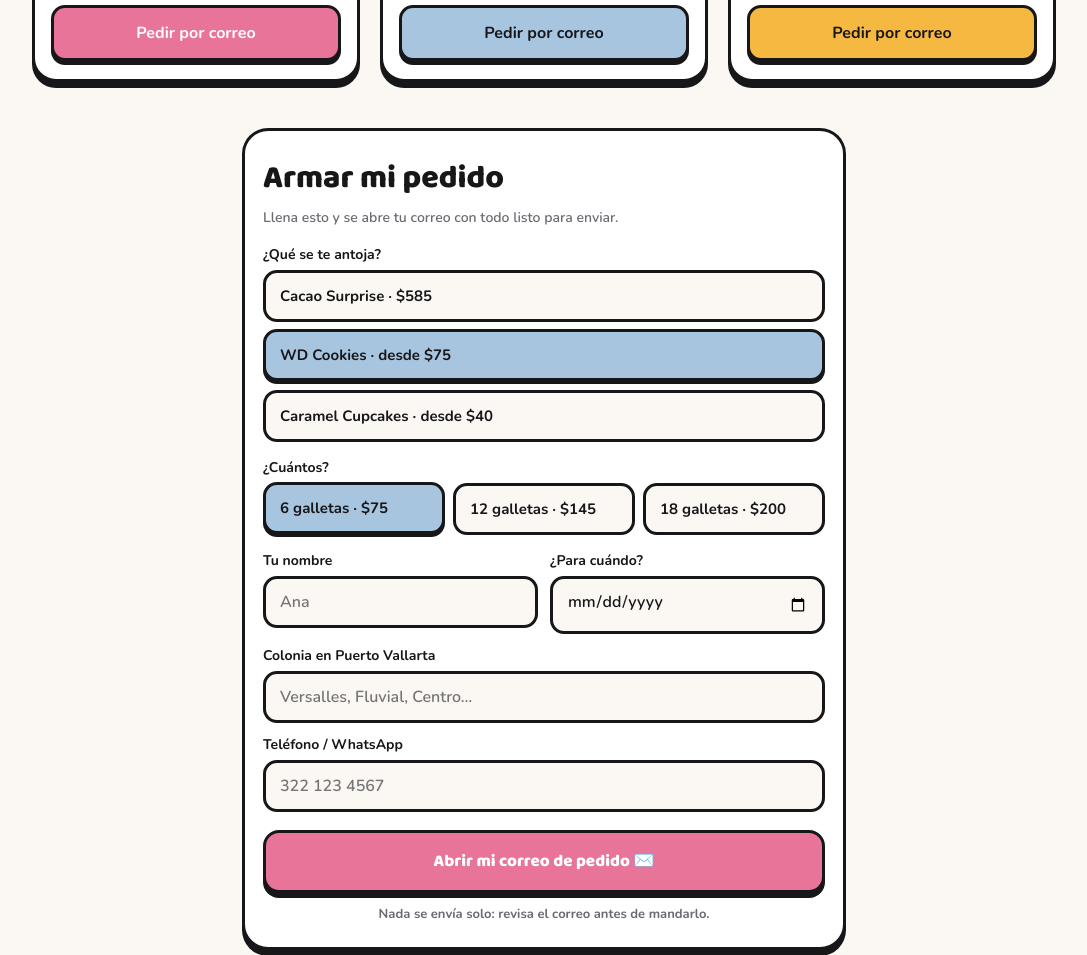
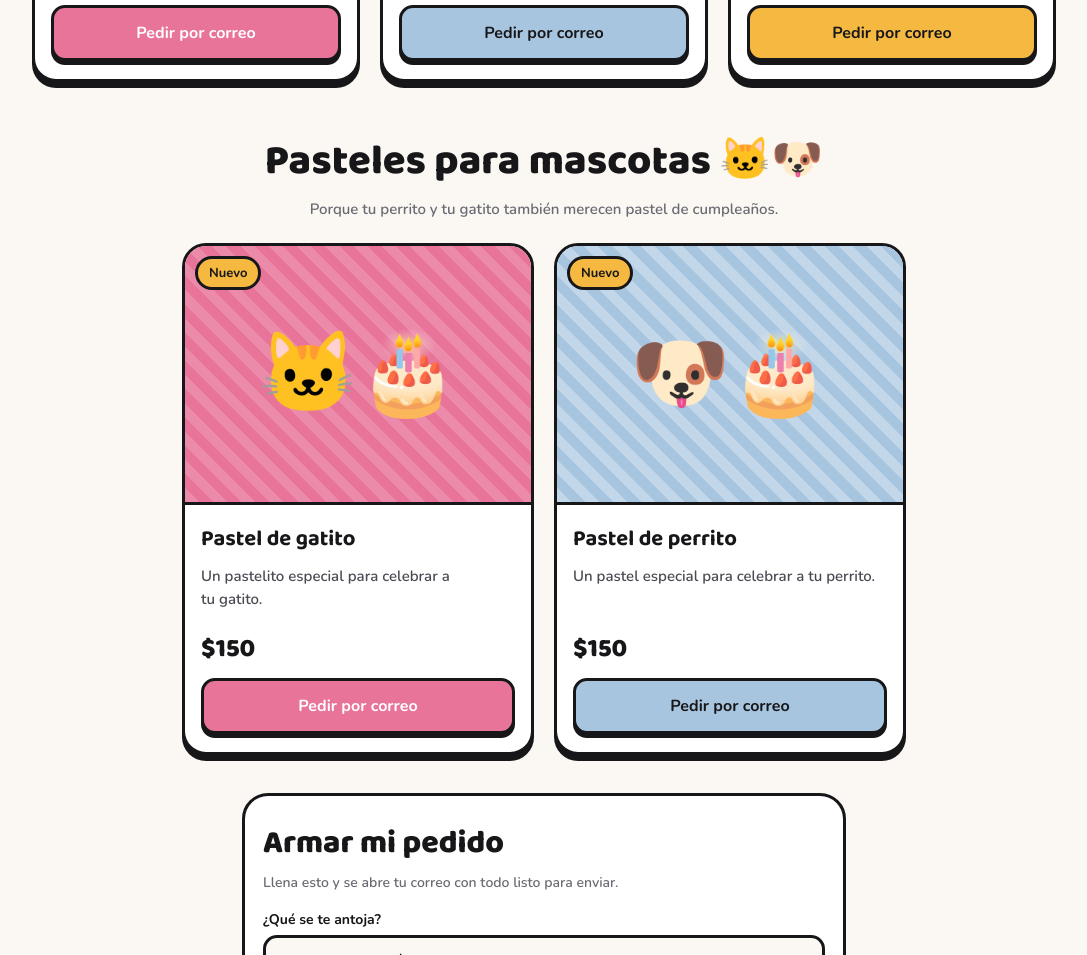
Before and after one commit to LargeSC/three-penguin-bakery, a plain HTML site: page index.html in a window 1280 px wide. Shown: the part 1382-2337 px from the top of the page, without its empty margins (96-1183 px from the left). Drawn offline with nearby package versions, Linux system fonts and the light colour scheme.

Commit message:
Nueva sección de pasteles para mascotas con botón NEW
Agrega un botón "Pasteles para mascotas" con flag NEW en el hero y una
sección con el Pastel de gatito y el Pastel de perrito ($150 cada uno).

Co-Authored-By: Claude Opus 5.5 <noreply@anthropic.com>

```diff
--- a/index.html
+++ b/index.html
@@ -17,7 +17,7 @@
 <link rel="preconnect" href="https://fonts.googleapis.com">
 <link rel="preconnect" href="https://fonts.gstatic.com" crossorigin>
 <link href="https://fonts.googleapis.com/css2?family=Baloo+2:wght@600;700;800&family=Nunito:wght@400;600;700&display=swap" rel="stylesheet">
-<link rel="stylesheet" href="styles.css?v=4">
+<link rel="stylesheet" href="styles.css?v=6">
 </head>
 <body>
 
@@ -51,6 +51,10 @@
     <p class="hero__actions">
       <a class="btn btn--pink" href="#menu">Ver los pasteles</a>
       <a class="btn btn--white" href="#pedir">Pedir por correo</a>
+      <a class="btn btn--blue btn--flagged" href="#mascotas">
+        <span class="btn__flag">NEW</span>
+        Pasteles para mascotas <span aria-hidden="true">🐱🐶</span>
+      </a>
     </p>
   </div>
 </header>
@@ -121,6 +125,51 @@
             </ul>
             <a class="cake__cta cake__cta--yellow"
                href="mailto:threepenguinbakery@gmail.com?subject=Pedido%3A%20Caramel%20Cupcakes&body=%C2%A1Hola%20Three%20Penguin%20Bakery!%0A%0AQuiero%20pedir%20Caramel%20Cupcakes.%0ACantidad%20(1%2C%206%20o%2012)%3A%20%0ASabor%20(fresa%2C%20chocolate%20o%20caramelo)%3A%20%0A%0ANombre%3A%20%0AFecha%20que%20lo%20necesito%3A%20%0AColonia%20en%20Puerto%20Vallarta%3A%20%0ATel%C3%A9fono%2FWhatsApp%3A%20%0A%0AGracias!">Pedir por correo<span class="u-visually-hidden"> los Caramel Cupcakes</span></a>
+          </div>
+        </article>
+      </li>
+
+    </ul>
+  </section>
+
+  <section class="pets" id="mascotas" aria-labelledby="pets-title">
+    <h2 class="section-title" id="pets-title">Pasteles para mascotas <span aria-hidden="true">🐱🐶</span></h2>
+    <p class="section-sub">Porque tu perrito y tu gatito también merecen pastel de cumpleaños.</p>
+
+    <ul class="cake-grid">
+
+      <li class="cake-grid__item">
+        <article class="cake">
+          <div class="cake__photo cake__photo--sprinkle">
+            <span class="pets__emoji" aria-hidden="true">🐱🎂</span>
+            <span class="cake__tag cake__tag--yellow">Nuevo</span>
+          </div>
+          <div class="cake__body">
+            <h3 class="cake__name">Pastel de gatito</h3>
+            <p class="cake__desc">Un pastelito especial para celebrar a tu gatito.</p>
+            <p class="cake__meta">
+              <span class="cake__price">$150</span>
+            </p>
+            <a class="cake__cta cake__cta--pink"
+               href="mailto:threepenguinbakery@gmail.com?subject=Pedido%3A%20Pastel%20de%20gatito&body=%C2%A1Hola%20Three%20Penguin%20Bakery!%0A%0AQuiero%20pedir%20un%20Pastel%20de%20gatito%20(%24150).%0ANombre%20de%20mi%20mascota%3A%20%0A%0ANombre%3A%20%0AFecha%20que%20lo%20necesito%3A%20%0AColonia%20en%20Puerto%20Vallarta%3A%20%0ATel%C3%A9fono%2FWhatsApp%3A%20%0A%0AGracias!">Pedir por correo<span class="u-visually-hidden"> el Pastel de gatito</span></a>
+          </div>
+        </article>
+      </li>
+
+      <li class="cake-grid__item">
+        <article class="cake">
+          <div class="cake__photo cake__photo--two">
+            <span class="pets__emoji" aria-hidden="true">🐶🎂</span>
+            <span class="cake__tag cake__tag--yellow">Nuevo</span>
+          </div>
+          <div class="cake__body">
+            <h3 class="cake__name">Pastel de perrito</h3>
+            <p class="cake__desc">Un pastel especial para celebrar a tu perrito.</p>
+            <p class="cake__meta">
+              <span class="cake__price">$150</span>
+            </p>
+            <a class="cake__cta cake__cta--blue"
+               href="mailto:threepenguinbakery@gmail.com?subject=Pedido%3A%20Pastel%20de%20perrito&body=%C2%A1Hola%20Three%20Penguin%20Bakery!%0A%0AQuiero%20pedir%20un%20Pastel%20de%20perrito%20(%24150).%0ANombre%20de%20mi%20mascota%3A%20%0A%0ANombre%3A%20%0AFecha%20que%20lo%20necesito%3A%20%0AColonia%20en%20Puerto%20Vallarta%3A%20%0ATel%C3%A9fono%2FWhatsApp%3A%20%0A%0AGracias!">Pedir por correo<span class="u-visually-hidden"> el Pastel de perrito</span></a>
           </div>
         </article>
       </li>
--- a/styles.css
+++ b/styles.css
@@ -204,6 +204,26 @@ a:hover { color: var(--link-hover); }
 .btn--pink:hover  { color: #fff; }
 .btn--white { background: #fff; color: var(--ink); }
 .btn--white:hover { color: var(--ink); }
+.btn--blue  { background: var(--blue); color: var(--ink); }
+.btn--blue:hover  { color: var(--ink); }
+
+/* Botón con banderita "NEW" colgada de la esquina. */
+.btn--flagged { position: relative; }
+.btn__flag {
+  position: absolute;
+  top: -12px;
+  right: -8px;
+  padding: 2px 9px;
+  border: var(--stroke);
+  border-radius: 999px;
+  background: var(--yellow);
+  color: var(--ink);
+  font-size: 11px;
+  font-weight: 800;
+  letter-spacing: .06em;
+  line-height: 1.3;
+  transform: rotate(8deg);
+}
 
 /* ---------------------------------------------------------------- Menú */
 
@@ -407,6 +427,21 @@ a:hover { color: var(--link-hover); }
 .cake__cta--blue:hover { color: var(--ink); }
 .cake__cta--yellow { background: var(--yellow); color: var(--ink); }
 .cake__cta--yellow:hover { color: var(--ink); }
+
+/* ---------------------------------------------------- Mascotas */
+
+.pets {
+  max-width: 760px;
+  margin: 0 auto;
+  padding: 38px 18px 0;
+  scroll-margin-top: 12px;
+}
+
+/* Mientras no haya fotos, los emojis ocupan el lugar de la foto. */
+.pets__emoji {
+  font-size: clamp(56px, 16vw, 80px);
+  line-height: 1;
+}
 
 /* ------------------------------------------------------- Armar pedido */
 
```
